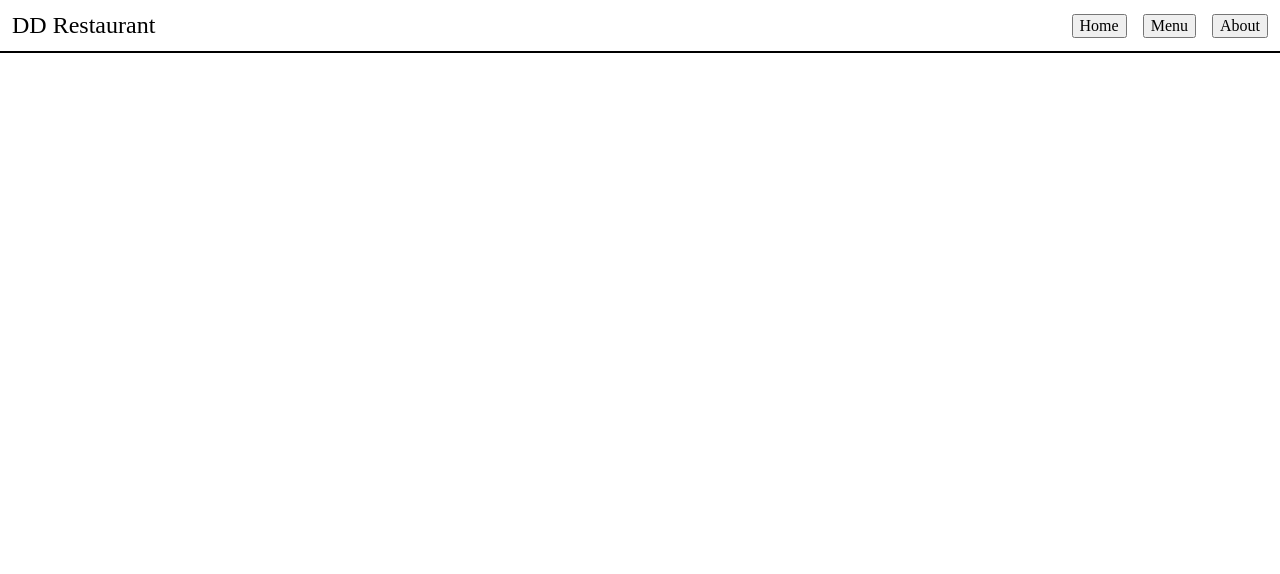
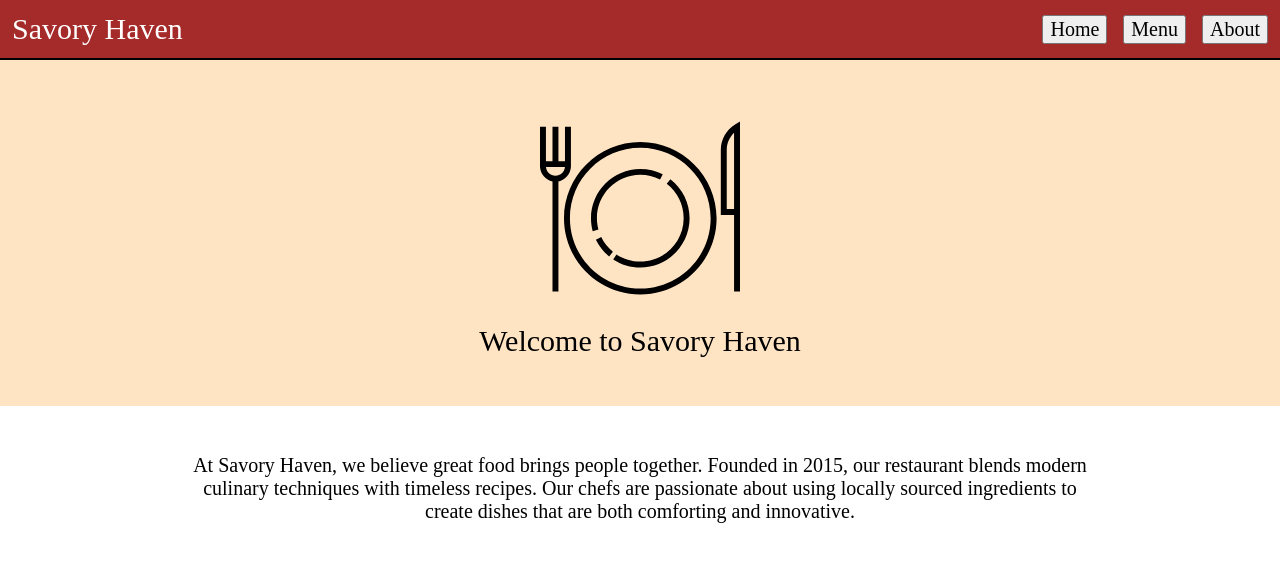
Before and after one commit to dungdul/restaurant-page, a website built with webpack: page src/template.html in a window 1280 px wide. Built offline with nearby package versions, Linux system fonts and the light colour scheme.

Commit message:
Add content and styles for the home page

```diff
--- a/package.json
+++ b/package.json
@@ -20,6 +20,7 @@
   "homepage": "https://github.com/dungdul/restaurant-page#readme",
   "devDependencies": {
     "css-loader": "^7.1.4",
+    "html-loader": "^5.1.0",
     "html-webpack-plugin": "^5.6.6",
     "style-loader": "^4.0.0",
     "webpack": "^5.105.4",
--- a/src/styles.css
+++ b/src/styles.css
@@ -41,7 +41,12 @@ h1, h2, h3, h4, h5, h6 {
   isolation: isolate;
 }
 
+:root {
+  font-size: 20px;
+}
+
 header {
+  background-color: brown;
   border-bottom: 2px solid black;
   display: flex;
   justify-content: space-between;
@@ -56,4 +61,29 @@ header {
 
 .logo {
   font-size: 1.5rem;
+  color: white;
 }
+
+.hero {
+  background-color: bisque;
+  display: flex;
+  flex-direction: column;
+  align-items: center;
+  padding: 48px 0;
+  gap: 16px;
+}
+
+.hero-logo {
+  width: 200px;
+}
+
+.hero-text {
+  font-size: 1.5rem;
+}
+
+.main {
+  max-width: 1000px;
+  margin: 0 auto;
+  padding: 48px;
+  text-align: center;
+}
--- a/src/template.html
+++ b/src/template.html
@@ -3,11 +3,11 @@
 <head>
   <meta charset="UTF-8">
   <meta name="viewport" content="width=device-width, initial-scale=1.0">
-  <title>DD Restaurant</title>
+  <title>Savory Haven</title>
 </head>
 <body>
   <header>
-    <div class="logo">DD Restaurant</div>
+    <div class="logo">Savory Haven</div>
     <nav>
       <button>Home</button>
       <button>Menu</button>
@@ -15,7 +15,13 @@
     </nav>
   </header>
   <div id="content">
-
+    <div class="hero">
+      <img src="./images/restaurant-plate-svgrepo-com.svg" alt="logo" class="hero-logo">
+      <div class="hero-text">Welcome to Savory Haven</div>
+    </div>
+    <div class="main">
+      At Savory Haven, we believe great food brings people together. Founded in 2015, our restaurant blends modern culinary techniques with timeless recipes. Our chefs are passionate about using locally sourced ingredients to create dishes that are both comforting and innovative.
+    </div>
   </div>
 </body>
 </html>
--- a/webpack.config.js
+++ b/webpack.config.js
@@ -26,6 +26,10 @@ export default {
         use: ["style-loader", "css-loader"],
       },
       {
+        test: /\.html$/i,
+        use: ["html-loader"],
+      },
+      {
         test: /\.(png|svg|jpg|jpeg|gif)$/i,
         type: "asset/resource",
       },
```
Also changed, not shown: src/images/restaurant-plate-svgrepo-com.svg (added), 1 other file.
